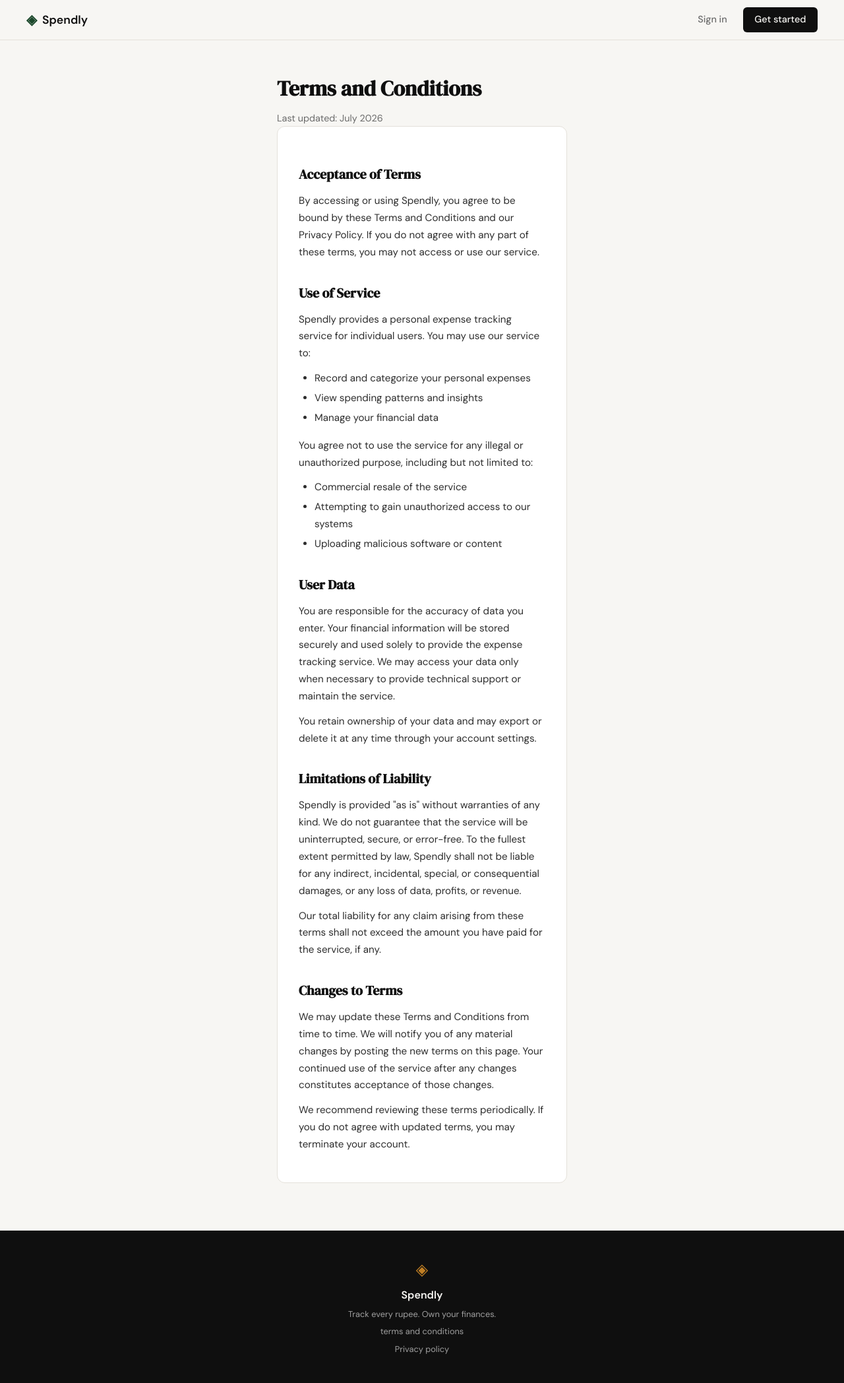
After one commit to Alameen-Dev/Spendly, a Flask app: page /terms in a window 1280 px wide. The commit adds this page. Shown: the whole page at 66% size. Run offline with Flask 3, Linux system fonts and the light colour scheme.

Commit message:
changes on terms and condition page

```diff
--- a/app.py
+++ b/app.py
@@ -51,5 +51,10 @@ def delete_expense(id):
     return "Delete expense — coming in Step 9"
 
 
+@app.route("/terms")
+def terms():
+    return render_template("terms.html")
+
+
 if __name__ == "__main__":
     app.run(debug=True, port=5001)
--- a/static/css/style.css
+++ b/static/css/style.css
@@ -478,6 +478,39 @@ a { color: inherit; text-decoration: none; }
 .auth-switch a:hover { text-decoration: underline; }
 
 /* ------------------------------------------------------------------ */
+/* Legal pages                                                          */
+/* ------------------------------------------------------------------ */
+
+.legal-content h2 {
+    font-family: var(--font-display);
+    font-size: 1.25rem;
+    color: var(--ink);
+    margin: 2rem 0 0.75rem;
+}
+
+.legal-content h2:first-of-type {
+    margin-top: 1.5rem;
+}
+
+.legal-content p {
+    font-size: 0.95rem;
+    color: var(--ink-soft);
+    line-height: 1.7;
+    margin-bottom: 0.75rem;
+}
+
+.legal-content ul {
+    margin: 0.5rem 0 1rem 1.5rem;
+}
+
+.legal-content li {
+    font-size: 0.95rem;
+    color: var(--ink-soft);
+    line-height: 1.7;
+    margin-bottom: 0.25rem;
+}
+
+/* ------------------------------------------------------------------ */
 /* Footer                                                              */
 /* ------------------------------------------------------------------ */
 
@@ -507,6 +540,16 @@ a { color: inherit; text-decoration: none; }
     color: var(--ink-faint);
 }
 
+.footer a {
+    font-size: 0.8rem;
+    color: var(--ink-faint);
+    transition: color 0.2s;
+}
+
+.footer a:hover {
+    color: var(--paper);
+}
+
 /* ------------------------------------------------------------------ */
 /* Responsive                                                          */
 /* ------------------------------------------------------------------ */
--- a/templates/base.html
+++ b/templates/base.html
@@ -34,7 +34,7 @@
             <span class="brand-icon">◈</span>
             <span class="footer-name">Spendly</span>
             <p class="footer-copy">Track every rupee. Own your finances.</p>
-            <a href="#">terms and conditions</a>
+            <a href="{{ url_for('terms') }}">terms and conditions</a>
             <a href="#">Privacy policy</a>
         </div>
     </footer>
--- /dev/null
+++ b/templates/terms.html
@@ -0,0 +1,47 @@
+{% extends "base.html" %}
+
+{% block title %}Terms and Conditions - Spendly{% endblock %}
+
+{% block content %}
+
+<section class="auth-section">
+    <div class="auth-container">
+        <h1 class="auth-title">Terms and Conditions</h1>
+        <p class="auth-subtitle">Last updated: July 2026</p>
+
+        <div class="auth-card">
+            <div class="legal-content">
+                <h2>Acceptance of Terms</h2>
+                <p>By accessing or using Spendly, you agree to be bound by these Terms and Conditions and our Privacy Policy. If you do not agree with any part of these terms, you may not access or use our service.</p>
+
+                <h2>Use of Service</h2>
+                <p>Spendly provides a personal expense tracking service for individual users. You may use our service to:</p>
+                <ul>
+                    <li>Record and categorize your personal expenses</li>
+                    <li>View spending patterns and insights</li>
+                    <li>Manage your financial data</li>
+                </ul>
+                <p>You agree not to use the service for any illegal or unauthorized purpose, including but not limited to:</p>
+                <ul>
+                    <li>Commercial resale of the service</li>
+                    <li>Attempting to gain unauthorized access to our systems</li>
+                    <li>Uploading malicious software or content</li>
+                </ul>
+
+                <h2>User Data</h2>
+                <p>You are responsible for the accuracy of data you enter. Your financial information will be stored securely and used solely to provide the expense tracking service. We may access your data only when necessary to provide technical support or maintain the service.</p>
+                <p>You retain ownership of your data and may export or delete it at any time through your account settings.</p>
+
+                <h2>Limitations of Liability</h2>
+                <p>Spendly is provided "as is" without warranties of any kind. We do not guarantee that the service will be uninterrupted, secure, or error-free. To the fullest extent permitted by law, Spendly shall not be liable for any indirect, incidental, special, or consequential damages, or any loss of data, profits, or revenue.</p>
+                <p>Our total liability for any claim arising from these terms shall not exceed the amount you have paid for the service, if any.</p>
+
+                <h2>Changes to Terms</h2>
+                <p>We may update these Terms and Conditions from time to time. We will notify you of any material changes by posting the new terms on this page. Your continued use of the service after any changes constitutes acceptance of those changes.</p>
+                <p>We recommend reviewing these terms periodically. If you do not agree with updated terms, you may terminate your account.</p>
+            </div>
+        </div>
+    </div>
+</section>
+
+{% endblock %}
```
